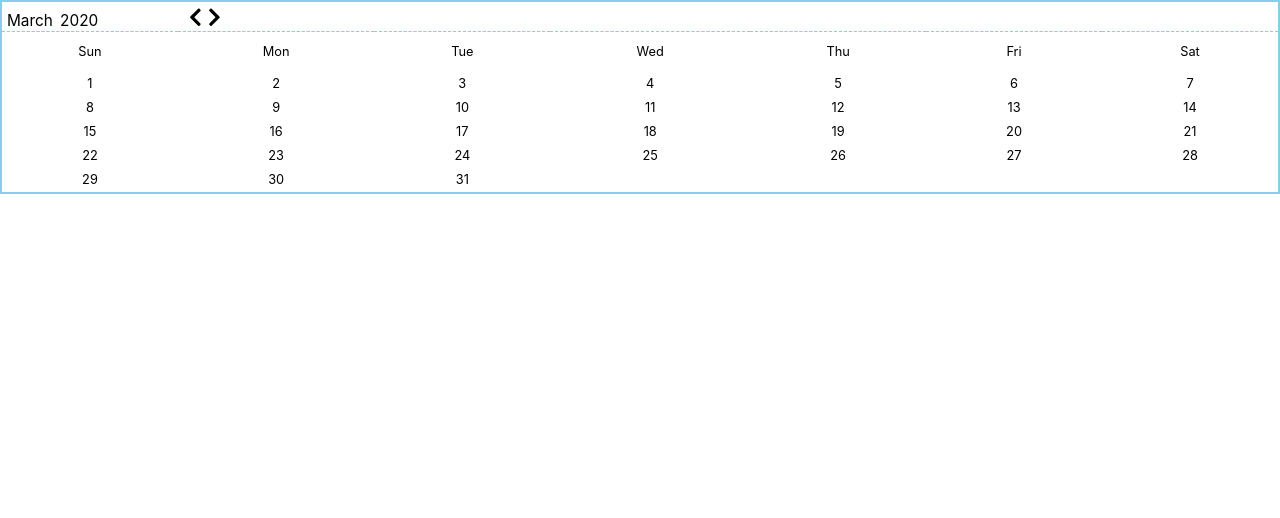
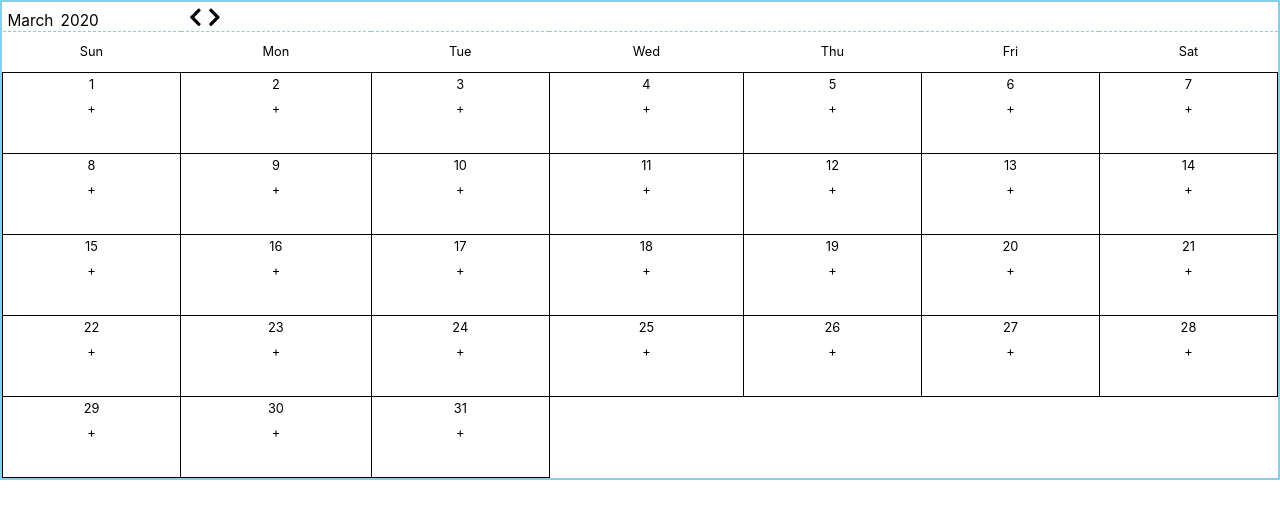
Before and after one commit to hotmailbelike/mern-calendar-frontend, a React (Create React App) app: page / in a window 1280 px wide. Shown: the top 518 px of the page. Built offline with nearby package versions, Linux system fonts and the light colour scheme.

Commit message:
plus button added to each day but will have to be changed and made into react component

```diff
--- a/src/components/CalendarApp.js
+++ b/src/components/CalendarApp.js
@@ -134,8 +134,11 @@ export default class CalendarApp extends React.Component {
 		for (let i = 1; i <= this.daysInMonth(); i++) {
 			let className = i === this.currentDay() ? 'day current-day' : 'day';
 			daysInMonth.push(
-				<td key={i} className={className}>
+				<td valign='top' key={i} className={className}>
 					<span>{i}</span>
+					<br />
+					{/* <FontAwesomeIcon className='add-task' icon={faPlus} color={'grey'}></FontAwesomeIcon> */}
+					<input className='add-task' type='button' value='+' />
 				</td>
 			);
 		}
--- a/src/styles/component_styles/_CalendarApp.scss
+++ b/src/styles/component_styles/_CalendarApp.scss
@@ -41,10 +41,12 @@ tr {
 
 .day {
 	font-size: 0.8em;
+	height: 5rem !important;
+	border: 1px black solid;
 }
 
 .day {
-	cursor: pointer;
+	// cursor: pointer;
 	width: 24px;
 	height: 24px;
 	line-height: 24px;
@@ -104,3 +106,10 @@ tr {
 .label-month {
 	cursor: pointer;
 }
+
+.add-task {
+	cursor: pointer;
+	width: 70%;
+	background: transparent;
+	border: none;
+}
```
